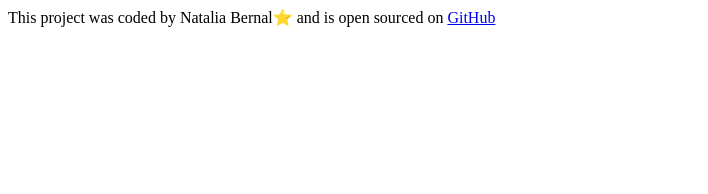
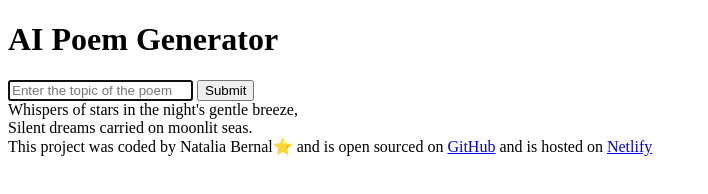
Before and after one commit to NatBernal/poem-ai-generator, a plain HTML site: page index.html in a window 1280 px wide. Shown: the whole page, without its empty margins (0-708 px from the left). Drawn offline with Linux system fonts and the light colour scheme.

Commit message:
Added basic HTML structure of the app

```diff
--- a/index.html
+++ b/index.html
@@ -7,12 +7,39 @@
     <title>Poem Generator</title>
   </head>
   <body>
+    <header>
+      <h1>AI Poem Generator</h1>
+    </header>
+
+    <main>
+      <form>
+        <input
+          type="text"
+          placeholder="Enter the topic of the poem"
+          autofocus
+          required
+          autocomplete="off"
+        />
+        <input type="submit" />
+      </form>
+      <div>
+        Whispers of stars in the night's gentle breeze,
+        <br />
+        Silent dreams carried on moonlit seas.
+      </div>
+    </main>
+
     <footer>
       This project was coded by Natalia Bernal⭐ and is open sourced on
       <a href="https://github.com/NatBernal/poem-ai-generator" target="_blank">
         GitHub</a
       >
+      and is hosted on
+      <a href="https://poem-generator-natalia.netlify.app/" target="_blank"
+        >Netlify</a
+      >
     </footer>
+
     <script src="src/index.js"></script>
   </body>
 </html>
```
